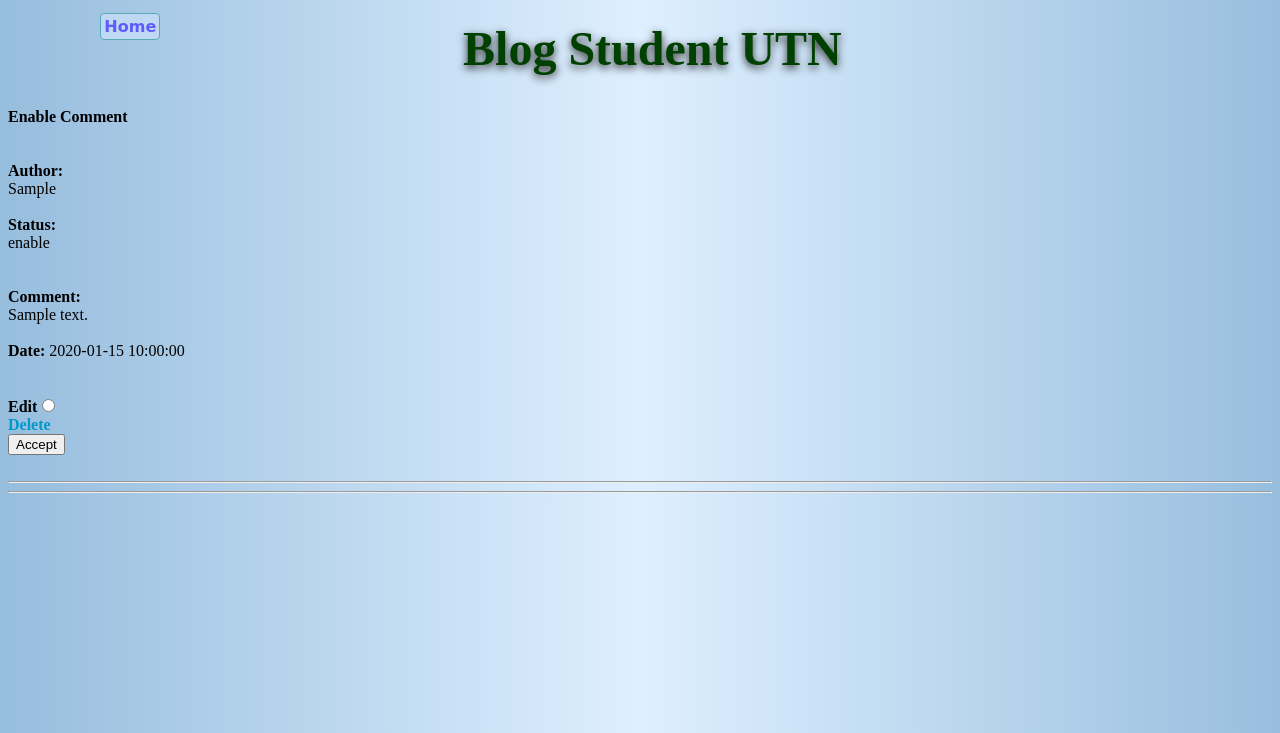
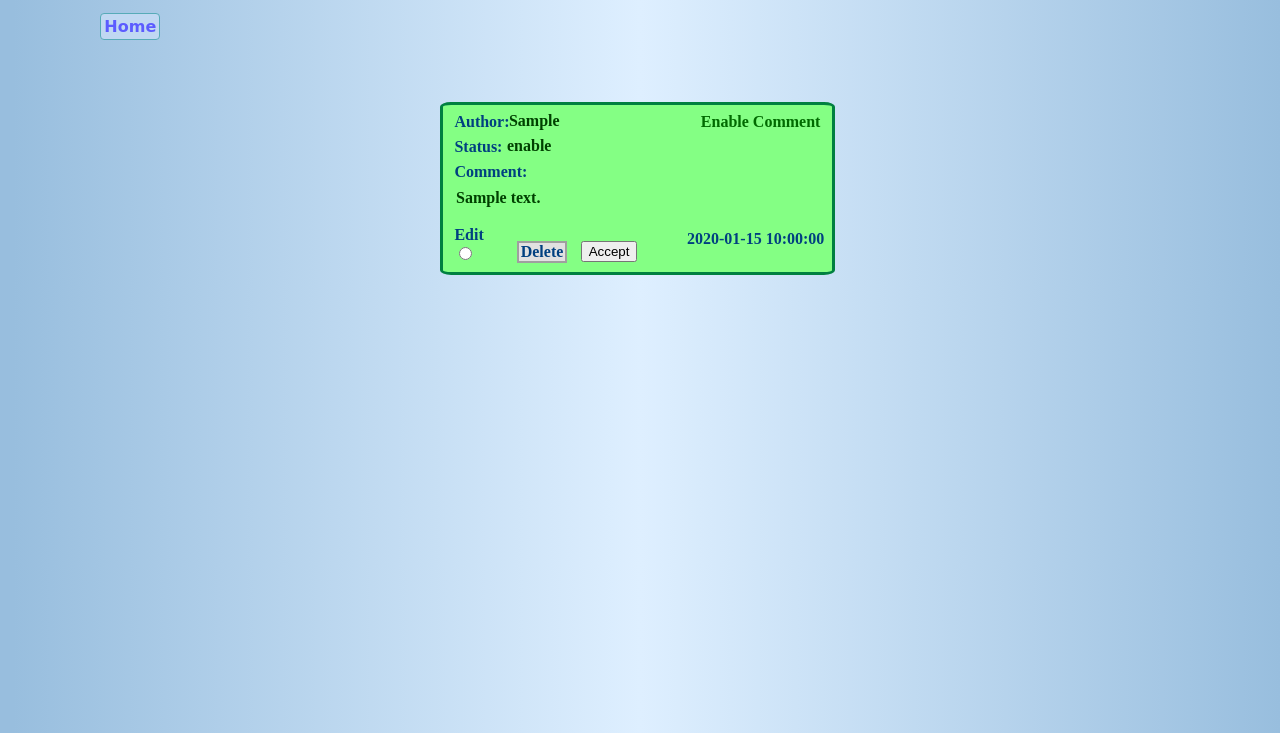
Before and after one commit to jonavargas/BlogCI, a CodeIgniter app: page /BlogCodeIgniter/mantComments/edit in a window 1280 px wide. Shown: the top 733 px of the page. Run offline with CodeIgniter, Linux system fonts and the light colour scheme; tables that the repository leaves empty hold one stand-in row (values such as "Sample post"); data that the repository does not hold is empty.

Commit message:
Css
en mant comments y en post

```diff
--- a/application/models/comments_model.php
+++ b/application/models/comments_model.php
@@ -15,7 +15,7 @@ class Comments_model extends CI_Model {
 	//Se obtienen los comentarios deshabilitados, y son ordenados por fecha en orden desendente.
 	public function selectComments()
 	{
-		$this->db->order_by("id_post","date", "desc");
+		$this->db->order_by("date", "desc");
 		$query = $this->db->get('comments');
 		return $query->result_array();
 	}
--- a/application/models/mantComments_model.php
+++ b/application/models/mantComments_model.php
@@ -6,7 +6,7 @@
 	}
 
 	function getData() {
-		$this->db->order_by("id_post","date", "desc");
+		$this->db->order_by("date", "desc");
 		$comments = $this->db->get('comments');
 		return $comments->result();
 	}
--- a/application/views/editComment.php
+++ b/application/views/editComment.php
@@ -2,6 +2,7 @@
     <head>
         <title></title>
     </head>
+    <link rel="stylesheet" type="text/css" href=<?php echo base_url('assets/style.css'); ?>>
     <body>
         <head>
             <title></title>
--- a/application/views/mantenance.php
+++ b/application/views/mantenance.php
@@ -3,44 +3,52 @@
 <head>
 	<link rel="stylesheet" type="text/css" href=<?php echo base_url('assets/style.css'); ?>>
 	<meta charset="utf-8">
+	<title>Maintenance</title>
 </head>
-<body class='mant'>
+<header>
 	<?php include('menu.php');?>
+</header>
+<body>
+	<div class='mant'>
 
 		<?=form_open(base_url().'mantComments/getMessages/')?>
+
 		<form name="tabla" action="http://localhost/BlogCodeIgniter/mantComments/getMessages" method="POST">
 		<tbody>
 			<?php foreach ($comments as $comment):?>
 			<?php if($comment->status == 'disable'){ ?>
-		<div><b>Disable Comments</b><br><br>
-		<br><div><b>Author: </b>
-		<div><?=$comment->creator?></div>
-		<br><div><b>Status: </b>
-		<div><?=$comment->status?></div><br>
-		<br><div><b>Comment: </b>
-		<div><?=$comment->comment?></div><br>
-		<b><th>Date: </th></b>
-		<?=$comment->date?></div><br>
-		<br><div><b>Edit</b><input type="radio" name="edit" value="<?=$comment->id?>"/>
-		<div><?php echo anchor(base_url().'mantComments/delete/'.$comment->id,'Delete') ?></div>
-		<input type="submit" name="button" value="Accept" /></div><br><hr/><hr/>
+			<div class='commentDis'>
+				<div class='disable'><b>Disable Comments</b></div>
+				<div class='label'><b>Author: </b></div>
+				<div class= 'inputAuthor'><b><?=$comment->creator?></b></div>
+				<div class='label'><b>Status: </b></div>
+				<div class='inputStatus'><b><?=$comment->status?></b></div>
+				<div class='label'><b>Comment: </b></div>
+				<div class='inputComment'><b><?=$comment->comment?></b></div>
+				<div class='inputDate'><b><?=$comment->date?></b></div>
+				<div class='edit'><b>Edit </b><input type="radio" name="edit" value="<?=$comment->id?>"/></div>
+				<div class='delete'><?php echo anchor(base_url().'mantComments/delete/'.$comment->id,'Delete') ?></div>
+				<div class='acept'><input type="submit" name="button" value="Accept" /></div>
 			</div>
+
 			<?php }elseif($comment->status == 'enable'){ ?>
-		<div><b>Enable Comment</b><br><br>
-		<br><div><b>Author: </b>
-		<div><?=$comment->creator?></div>
-		<br><div><b>Status: </b>
-		<div><?=$comment->status?></div><br>
-		<br><div><b>Comment: </b>
-		<div><?=$comment->comment?></div><br>
-		<b><th>Date: </th></b>
-		<?=$comment->date?></div><br>
-		<br><div><b>Edit</b><input type="radio" name="edit" value="<?=$comment->id?>"/>
-		<div><?php echo anchor(base_url().'mantComments/delete/'.$comment->id,'Delete') ?></div>
-		<input type="submit" name="button" value="Accept" /></div><br><hr/><hr/>
+			<div class='commentEna'>
+				<div class='enable'><b>Enable Comment</b></div>
+				<div class='label'><b>Author: </b></div>
+				<div class= 'inputAuthor'><b><?=$comment->creator?></b></div>
+				<div class='label'><b>Status: </b></div>
+				<div class='inputStatus'><b><?=$comment->status?></b></div>
+				<div class='label'><b>Comment: </b></div>
+				<div class='inputComment'><b><?=$comment->comment?></b></div>
+				<div class='inputDate'><b><?=$comment->date?></b></div>
+				<div class='edit'><b>Edit </b><input type="radio" name="edit" value="<?=$comment->id?>"/></div>
+				<div class='delete'><?php echo anchor(base_url().'mantComments/delete/'.$comment->id,'Delete') ?></div>
+				<div class='acept'><input type="submit" name="button" value="Accept" /></div>
 			</div>
 			<?php }?>
 		<?php endforeach;?>
+	</div>
+
 	</tbody>
 	</table>
 	</form>
--- a/application/views/menu.php
+++ b/application/views/menu.php
@@ -21,9 +21,8 @@
 				?>
 				</ul>
 			</nav>
+		</header>
 
-		</header>
-		<div class='title' ><h1><b>Blog Student UTN</b></h1></div>
 	</header>
 	<footer>
 	</footer>
--- a/assets/style.css
+++ b/assets/style.css
@@ -2,7 +2,7 @@ header, nav {
     display: block;
 }
 a {
-    color: #0099CC;
+    color: #004080;
     font-weight: bold;
     text-decoration: none;
 }
@@ -49,8 +49,8 @@ nav a {
     transition: all 0.5s ease-in;
 }
 nav a:hover {
-    background: #4DB8FF;
-    border: 0.1em dashed #0000FF;
+    background: #008000;
+    border: 0.1em dashed #00FF80;
     border-radius: 0 0.5em 0 0.5em;
     color: #FFF;
     -ms-transition: all 0.5s ease-out;
@@ -98,3 +98,157 @@ nav a:hover {
 	margin-left: 4%;
 	margin-bottom: -3%;
 }
+.mant{
+    margin-top: 6%;
+    margin-left: 6%;
+    margin-right: 6%;
+}
+
+.disable{
+    float: right;
+    margin-top: 2%;
+    margin-right: 3%;
+    color: #9F0000;
+}
+
+.enable{
+    color: #006A00;
+    float: right;
+    margin-top: 2%;
+    margin-right: 3%;
+}
+
+.commentEna{
+    margin-left: 32%;
+    background-color: #84FF84;
+    margin-top: 2%;
+    border-style: solid;
+    border-color: #008040;
+    border-radius: 2.8%;
+    width: 35%;
+    height: 30%;
+}
+
+.commentDis{
+    margin-left: 32%;
+    margin-top: 2%;
+    border-radius: 2.8%;
+    border-style: solid;
+    border-color: #A80000;
+    width: 35%;
+    height: 50%;
+    background-color: #FF5151;
+}
+
+.label{
+    margin-top: 2%;
+    margin-left: 3%;
+    color: #004080;
+}
+
+.inputAuthor{
+    margin-top: -4.8%;
+    margin-left: 17%;
+    color: #004000;
+}
+
+.inputStatus{
+    color: #004000;
+    margin-top: -4.8%;
+    margin-left: 16.5%;
+}
+
+.inputComment{
+    color: #004000;
+    margin-top: 2%;
+    margin-left: 3.4%;
+}
+
+.edit{
+    margin-top: 5%;
+    margin-left: 3%;
+    color: #004080;
+    margin-bottom: 2%;
+}
+
+.inputDate{
+    color: #004080;
+    margin-left: 47%;
+    margin-top: 6%;
+    margin-right: 2%;
+    float: right;
+}
+
+.delete{
+    color: 004080;
+    background-color: #E1E1E1;
+    border: 2px solid #CECECE;
+    margin-top: 7%;
+    width: 12%;
+    text-align: center;
+    border-color: #9F9F9F;
+    float: right;
+    margin-right: 68%;
+    margin-top: -8%;
+}
+
+.delete :hover{
+    color: #FF8000;
+}
+
+.acept{
+    margin-right: 50%;
+    float: right;
+    margin-top: -8%;
+}
+
+
+
+
+.commentPost{
+
+}
+
+.commentPostDiv{
+    margin-left: 26%;
+    margin-top: 2%;
+    border-radius: 2.8%;
+    border-style: solid;
+    border-color: #003366;
+    width: 45%;
+    height: 50%;
+    background-color: #95CAFF;
+}
+
+.authorCommentPost{
+    float: right;
+    margin-right: 14%;
+    margin-top: 2%;
+}
+
+.commentAuthor{
+    float: right;
+    margin-top: 2%;
+    margin-right: -21%;
+    color: #400080;
+}
+
+.comentCommentPost{
+    margin-top: 2%;
+    margin-left: 4%;
+}
+
+.commentComment{
+    color: #400080;
+    margin-top: 1%;
+    margin-bottom: 8%;
+    margin-left: 16%;
+}
+
+.commentDate{
+    color: #400080;
+    margin-left: 73%;
+    margin-top: -6%;
+    margin-right: 2%;
+    margin-bottom: 2%
+}
```
Also changed, not shown: application/controllers/comments.php (+12 -1 lines), application/views/comments.php (+9 -4 lines). Lines whose indentation alone changed are shown as unchanged.
